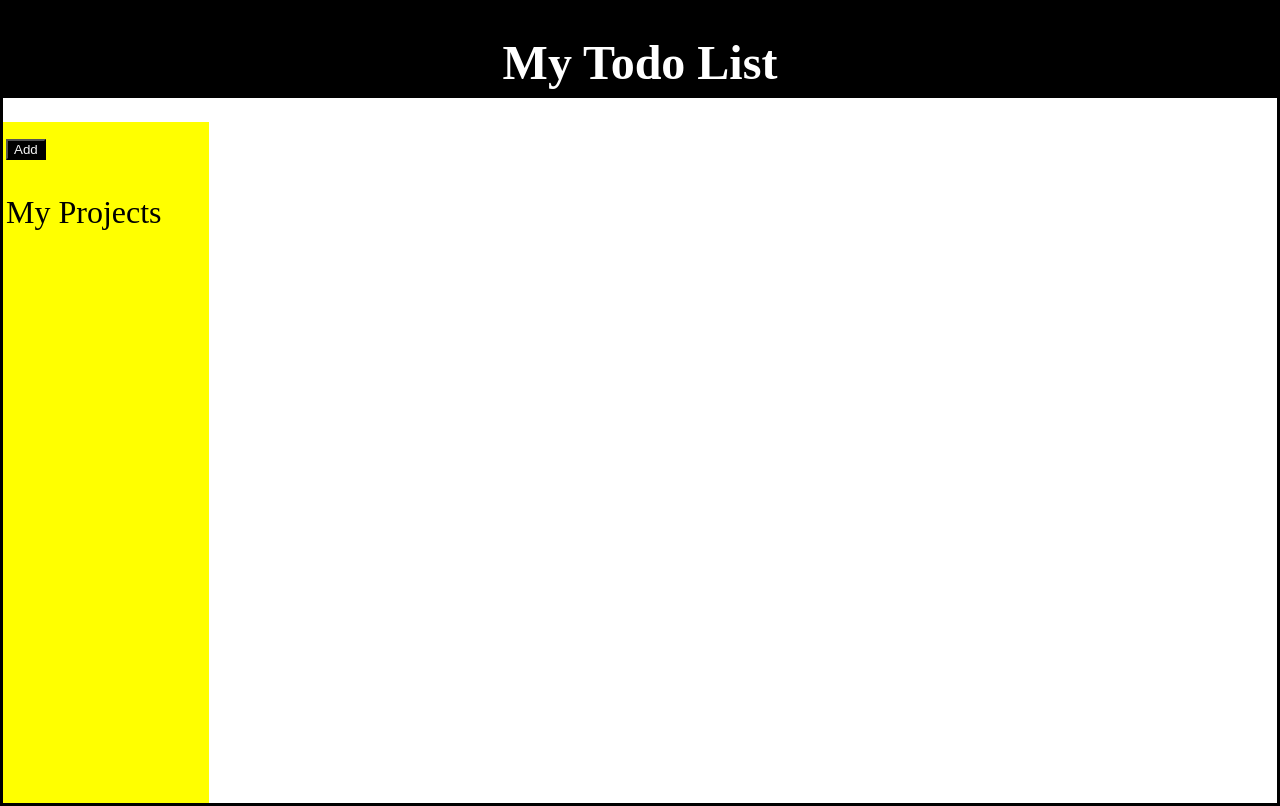
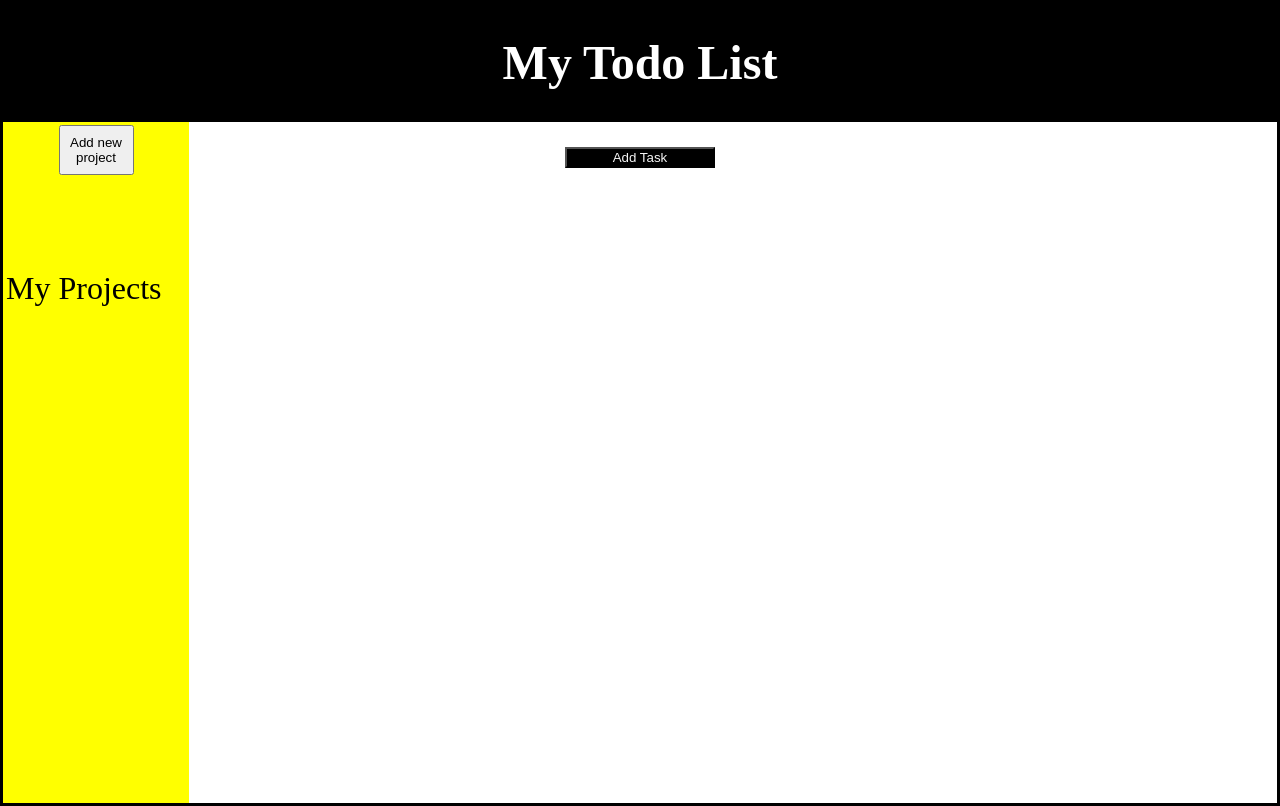
Before and after one commit to kevinnguyen2321/todo-list, a website built with webpack: page index.html in a window 1280 px wide. Built offline with nearby package versions, Linux system fonts and the light colour scheme.

Commit message:
Added new layout using grid

```diff
--- a/src/completion.js
+++ /dev/null
@@ -1 +0,0 @@
-import {TodoList} from './create-list.js'
--- a/src/dom.js
+++ b/src/dom.js
@@ -19,20 +19,33 @@ export const loadPageLayout = (function() {
     headerText.textContent = 'My Todo List'
     header.appendChild(headerText)
     mainContainer.appendChild(header)
+
+    // Add button div//
+    const addBtnContainer = document.createElement('div')
+    addBtnContainer.classList.add('add-btn-container')
+    const addButton = document.createElement('button');
+    addButton.textContent = 'Add Task'
+    addButton.classList.add('add-btn')
+    addBtnContainer.appendChild(addButton)
+    mainContainer.appendChild(addBtnContainer)
+
     //Content section//
     const content = document.getElementById('content');
     mainContainer.appendChild(content)
 
+
     //Side bar//
     const sideBar = document.createElement('div')
     sideBar.classList.add('side-bar')
+    //Add new project button//
+    const addNewProjectBtn = document.createElement('button')
+    addNewProjectBtn.classList.add('add-project-btn')
+    addNewProjectBtn.textContent = 'Add new project'
+    sideBar.appendChild(addNewProjectBtn)
+    //Side bar default project//
     const sideBarText = document.createElement('p')
     sideBarText.textContent = 'My Projects'
 
-    const addButton = document.createElement('button');
-    addButton.textContent = 'Add'
-    addButton.classList.add('add-btn')
-    sideBar.appendChild(addButton)
     sideBar.appendChild(sideBarText)
     mainContainer.appendChild(sideBar)
 
--- a/src/style.css
+++ b/src/style.css
@@ -6,11 +6,10 @@ body {
 .main-container {
     border: solid black;
     display: grid;
-   grid-template-columns: 1fr repeat(2,3fr);
-    /* grid-template-rows: repeat(3,1fr); */
-    grid-template-rows: auto 1fr auto;
+   grid-template-columns: 1fr 1fr 1fr;
+   grid-template-rows: 1fr 5fr 3fr;
     height: 100vh;
-   column-gap: 25px;
+
 }
 
 .header {
@@ -20,17 +19,31 @@ body {
     display: flex;
     justify-content: center;
     grid-column: 1/4;
-    height: 80%;
+    height: 100%;
+}
+
+.add-btn-container {
+    grid-column: 2/3;
+    grid-row: 2/3;
+    justify-self: center;
+    align-self: start;
+    padding-top: 25px;
+}
+
+.add-btn {
+    background-color: black;
+    color:  whitesmoke;
+    width: 150px;
 }
 
 #content {
-    /* height: 650px;
-    width: 650px; */
     background-color: red;
     justify-self: center;
     align-self: center;
     display: grid;
     grid-template-columns: repeat(auto-fit, 750px);
+    grid-row: 2/3;
+    grid-column: 2/3;
 
 }
 
@@ -45,8 +58,6 @@ body {
     text-decoration: line-through;
     color: rgb(230, 186, 186);
 }
-
-
 
 
 .right-side-container, .left-side-container{
@@ -77,16 +88,22 @@ body {
 .side-bar {
     border: solid yellow;
     background-color: yellow;
-    width: 200px;
+    width: 180px;
     grid-column: 1;
-    grid-row: 2/5;
+    grid-row: 2/4;
     font-size: 2rem;
+    display: grid;
+    grid-template-columns: 1fr;
+    grid-template-rows: 1fr 5fr;
 }
 
-.add-btn {
-    background-color: black;
-    color:  whitesmoke;
+.add-project-btn {
+    width:75px;
+    height: 50px;
+    align-self: start;
+    justify-self: center;
 }
+
 
 dialog {
     border: solid black;
```
